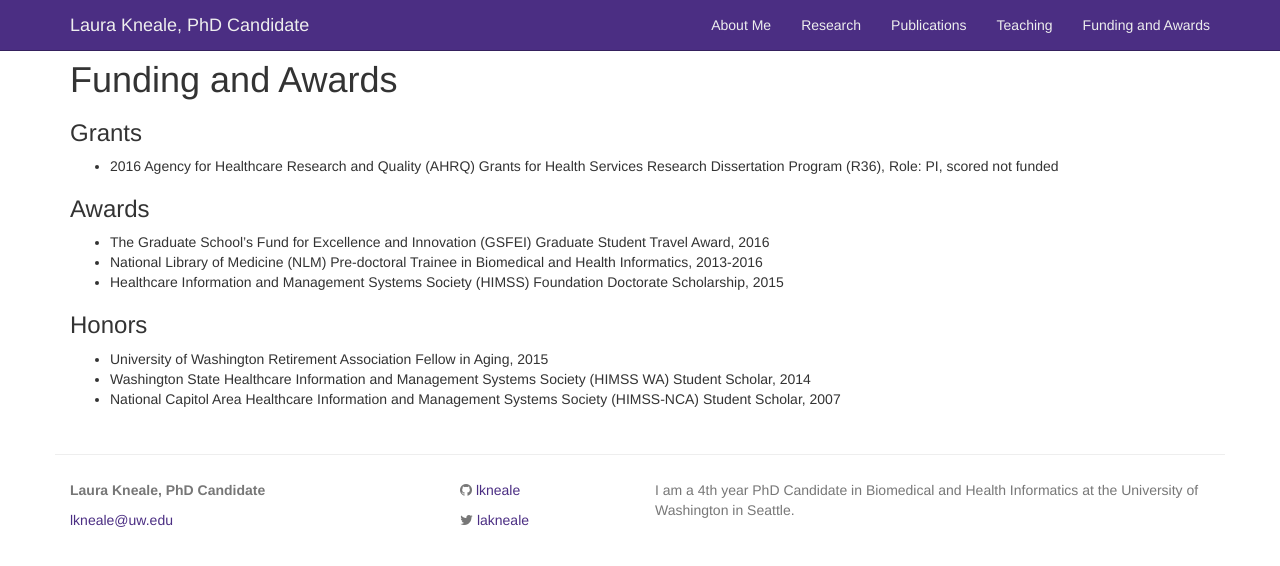
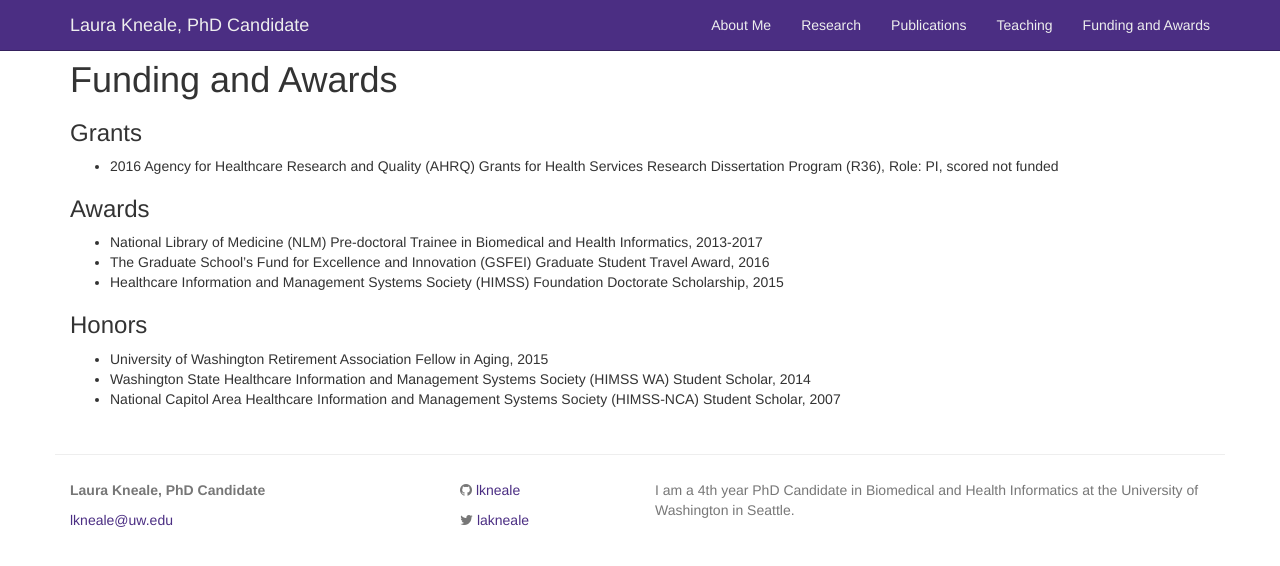
Before and after one commit to lkneale/lkneale.github.io, a Jekyll site: the page built from funding.md, in a window 1280 px wide. Shown: the top 566 px of the page. Built offline with Jekyll 4.4.1, drawn with Linux system fonts in a browser that asks for light colours.

Commit message:
Update funding.md

```diff
--- a/funding.md
+++ b/funding.md
@@ -9,8 +9,8 @@ permalink: /funding/
 * 2016	Agency for Healthcare Research and Quality (AHRQ) Grants for Health Services Research Dissertation Program (R36), Role: PI, scored not funded
 
 ### Awards
+* National Library of Medicine (NLM) Pre-doctoral Trainee in Biomedical and Health Informatics, 2013-2017
 * The Graduate School’s Fund for Excellence and Innovation (GSFEI) Graduate Student Travel Award, 2016
-* National Library of Medicine (NLM) Pre-doctoral Trainee in Biomedical and Health Informatics, 2013-2016
 * Healthcare Information and Management Systems Society (HIMSS) Foundation Doctorate Scholarship, 2015
 
 ### Honors
```
